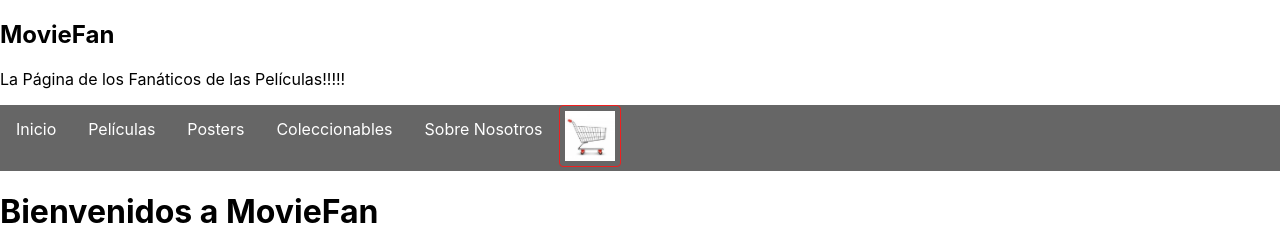
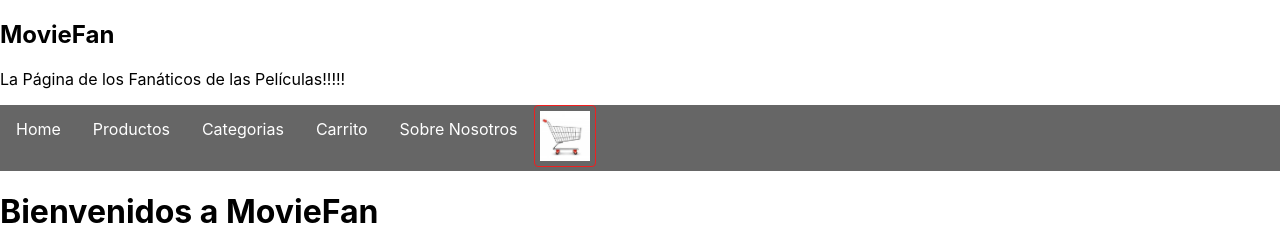
Before and after one commit to dfmiquel/React_Desafios, a React (Create React App) app: page / in a window 1280 px wide. Shown: the top 225 px of the page. Built offline with nearby package versions, Linux system fonts and the light colour scheme; no server answers.

Commit message:
1RA-ENTREGA-PROYECTO-FINAL-V1.0

```diff
--- a/src/App.css
+++ b/src/App.css
@@ -1,4 +1,4 @@
-body {
+/* body {
 	-moz-osx-font-smoothing: grayscale;
 	-webkit-font-smoothing: antialiased;
 	font-family: -apple-system, BlinkMacSystemFont, 'Segoe UI', 'Roboto', 'Oxygen',
@@ -123,7 +123,7 @@ button {
 
 .titleSection {
   width: 100%;
-}
+} */
 
 /* ################################################# */
 /* @charset "UTF-8"; */
--- a/src/App.jsx
+++ b/src/App.jsx
@@ -7,7 +7,9 @@ import { Category } from './pages/category';
 import { Error } from './pages/error';
 import { Products } from './pages/products';
 import { ProductsDetail } from './pages/productDetail';
-import { NavBar } from "./components/navBar/navBar"
+import { NavBar } from "./components/navBar/navBar";
+import ItemDetailContainer from "./components/ItemDetailContainer/ItemDetailContainer";
+
 
 export const App = () => {
   return (
@@ -26,8 +28,9 @@ export const App = () => {
         <Route exact path="/products">
             <Products />
           </Route>
-          <Route exact path="/productsDetail">
+          <Route exact path="/products/:productId">
             <ProductsDetail />
+			{/* <ItemDetailContainer /> */}
           </Route>
 				<Route path='*'>
 					<Error />
--- a/src/components/Item/Item.jsx
+++ b/src/components/Item/Item.jsx
@@ -1,6 +1,7 @@
 
 import "./item.css";
 import React, { useState, useEffect } from 'react';
+import { Link } from "react-router-dom";
 import axios from "axios";
 
 
@@ -28,8 +29,12 @@ const Item = ({ id,category, description, pictureUrl, price, rating, title }) =>
 
       <>
     <div className="product">
+
+    <Link to={`/products/${id}`}>
       <h2 className="title">{title}</h2>
       <img className="image" src={pictureUrl} alt="product image" />
+      <p>Ver Detalle</p>
+    </Link>
       <span className="data">
       <p className="ID">{id}</p>
         <p className="price">${price}</p>
--- a/src/components/ItemDetailContainer/ItemDetailContainer.jsx
+++ b/src/components/ItemDetailContainer/ItemDetailContainer.jsx
@@ -4,14 +4,15 @@ import axios from "axios";
 import { ItemDetail } from "../itemDetail/itemDetail.jsx";
 import styles from "./itemDetailContainer.css";
 
-export const ItemDetailContainer = ({id}) => {
-    const { productID } = useParams();
+export const ItemDetailContainer = () => {
+    const { productId } = useParams();
     const [item, setItem] = useState([]);
 
     useEffect(() => {
         const getItem = async () => {
+
             const getDataItem = await axios.get(
-                `https://fakestoreapi.com/products/${id}`
+                `https://fakestoreapi.com/products/${productId}`
             );
             const itemResponse = getDataItem.data;
             // console.log(itemResponse);
@@ -19,7 +20,7 @@ export const ItemDetailContainer = ({id}) => {
             // console.log("SetItem", setItem);
         };
         getItem();
-    }, [productID]);
+    }, [productId]);
 
     console.log(item, "Soy el item Seleccionado(VERDADERO)");
     console.log(item.image, "Soy el item Seleccionado(VERDADERO-2)");
--- a/src/components/navBar/navBar.css
+++ b/src/components/navBar/navBar.css
@@ -1,5 +1,29 @@
 /* ################################################# */
 /* Barra de Navegación */
+
+.navbar {
+  display: flex;
+  justify-content: space-between;
+  background-color: rgba(137, 43, 226, 0.493);
+
+  width: 100%;
+}
+.listaMenu {
+  display: flex;
+}
+
+.listaMenu li {
+  list-style-type: none;
+}
+.link {
+  padding: 1em;
+  color: blue;
+}
+
+.activeLink {
+  color: red;
+  background-color: black;
+}
 
 ul {
     /* display: inline-block; */
@@ -41,4 +65,6 @@ ul {
   .img:hover {
     box-shadow: 0 0 2px 1px rgba(0, 140, 186, 0.5);
   }
+
+
 /* ################################################# */
--- a/src/components/navBar/navBar.jsx
+++ b/src/components/navBar/navBar.jsx
@@ -1,9 +1,10 @@
-import './navBar.css';
+import styles from './navBar.css';
+import { Link, NavLink } from "react-router-dom";
 import CartWidget from '../cartWidget/cartWidget.jsx'
 
 export const NavBar = () => {
     return (
-        <nav className="navBar">
+        <nav className={styles.navBar}>
             <h1>MovieFan</h1>
             <p>
                 La Página de los Fanáticos de las Películas!!!!!
@@ -13,12 +14,22 @@ export const NavBar = () => {
                 <head>
                 </head>
                 <body>
-                    <ul>
-                        <li><a href="#">Inicio</a></li>
-                        <li><a href="#">Películas</a></li>
-                        <li><a href="#">Posters</a></li>
-                        <li><a href="#">Coleccionables</a></li>
-                        <li><a href="#">Sobre Nosotros</a></li>
+                    <ul className={styles.listaMenu}>
+                        <li>
+                            <NavLink
+                                exact
+                                className={styles.link}
+                                activeClassName={styles.activeLink}
+                                to="/"
+                            >
+                                Home
+                            </NavLink>
+                            {/* <Link to={"/"}>Inicio</Link> */}
+                        </li>
+                        <li><Link to={"/products"}>Productos</Link></li>
+                        <li><Link to={"/category"}>Categorias</Link></li>
+                        <li><Link to={"/cart"}>Carrito</Link></li>
+                        <li><Link to={"/abautUs"}>Sobre Nosotros</Link></li>
                         <CartWidget />
                     </ul>
                 </body>
--- a/src/pages/error.jsx
+++ b/src/pages/error.jsx
@@ -0,0 +1,15 @@
+import { NavBar } from '../components/navBar/navBar';
+
+export const Error = () => {
+    return (
+      <div className="Category">
+        <header className="App-header">
+          <NavBar/>
+
+          <h1>ERROR 404: LA PAGINA NO EXISTE</h1>
+        </header>
+      </div>
+    );
+  }
+
+  export default Error;
--- a/src/pages/home.jsx
+++ b/src/pages/home.jsx
@@ -9,8 +9,7 @@ export const Home = () => {
       <div className="Home">
         <header className="App-header">
           <NavBar/>
-          <ItemListContainer greeting="Bienvenidos a MovieFan" />
-          {/* <ItemDetailContainer id={5}/> */}
+          <h1> Bienvenidos a MovieFan</h1>
         </header>
       </div>
     );
--- a/src/pages/productDetail.jsx
+++ b/src/pages/productDetail.jsx
@@ -1,12 +1,12 @@
 import { NavBar } from '../components/navBar/navBar';
 import ItemDetailContainer from "../components/ItemDetailContainer/ItemDetailContainer";
 
-export const ProductsDetail = () => {
+  export const ProductsDetail = () => {
     return (
       <div className="ProductsDetail">
         <header className="App-header">
           <NavBar/>
-          <ItemDetailContainer id={5}/>
+          <ItemDetailContainer />
         </header>
       </div>
     );
--- a/src/pages/products.jsx
+++ b/src/pages/products.jsx
@@ -1,4 +1,5 @@
 import { NavBar } from '../components/navBar/navBar';
+import '../components/navBar/navBar.css';
 import ItemListContainer from "../components/ItemListContainer/ItemListContainer.jsx";
 
 
```
